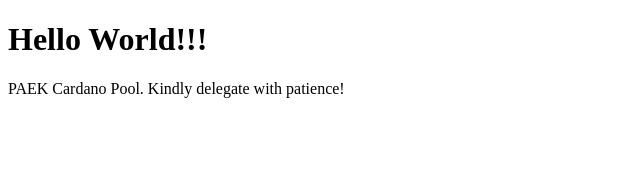
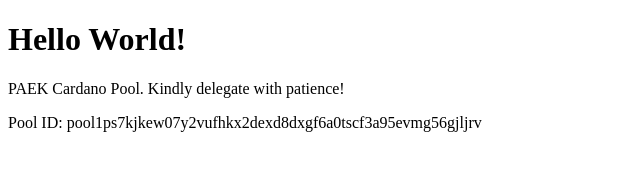
Before and after one commit to prashant-labh/PAEK, a plain HTML site: page index.html in a window 1280 px wide. Shown: the whole page, without its empty margins (0-640 px from the left). Drawn offline with Linux system fonts and the light colour scheme.

Commit message:
Update index.html

```diff
--- a/index.html
+++ b/index.html
@@ -1,7 +1,8 @@
 <!DOCTYPE html>
 <html>
 	<body>
-		<h1>Hello World!!!</h1>
+		<h1>Hello World!</h1>
 		<p>PAEK Cardano Pool. Kindly delegate with patience!</p>
+		<p>Pool ID: pool1ps7kjkew07y2vufhkx2dexd8dxgf6a0tscf3a95evmg56gjljrv</p>
 	</body>
 </html>
```
